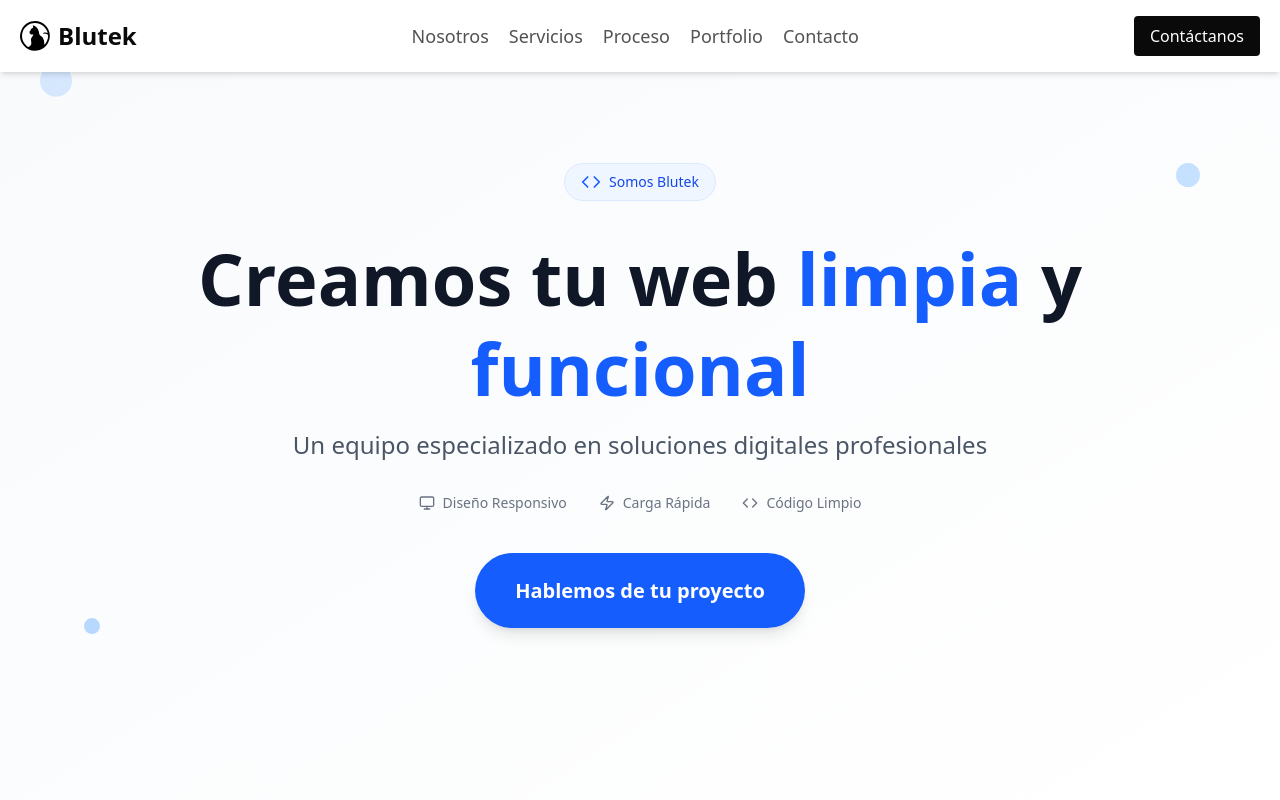
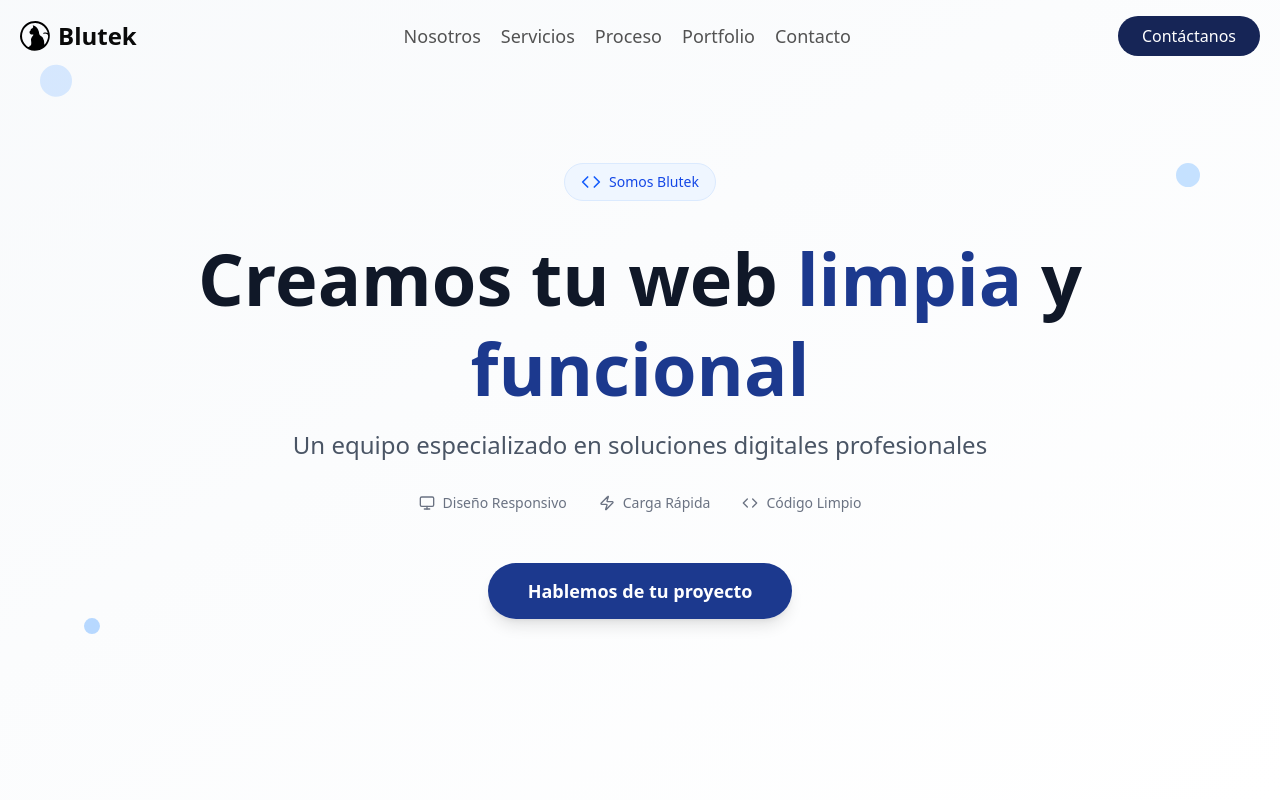
Before and after one commit to NicolasArrastia/BlutekLanding, a React (Vite) app: page / in a window 1280 px wide. Shown: the top 800 px of the page. Built offline with nearby package versions, Linux system fonts and the light colour scheme.

Commit message:
fix styles

```diff
--- a/src/components/Form/Button.tsx
+++ b/src/components/Form/Button.tsx
@@ -3,7 +3,7 @@ type Props = React.ButtonHTMLAttributes<HTMLButtonElement>;
 const Button = ({ children, ...props }: Props) => {
   return (
     <button
-      className="bg-neutral-950 font-medium text-white px-4 p-2 rounded-sm cursor-pointer"
+      className="bg-blue-950 font-medium text-white px-6 p-2 rounded-full cursor-pointer"
       {...props}
     >
       {children}
--- a/src/components/Header.tsx
+++ b/src/components/Header.tsx
@@ -1,3 +1,4 @@
+import { useEffect, useState } from "react";
 import { BlutekLogo } from "../assets/svg/index.ts";
 import type { LandingSectionIds } from "../types.ts";
 import Button from "./Form/Button.tsx";
@@ -12,13 +13,27 @@ const NAVBAR: { goTo: LandingSectionIds; label: string }[] = [
 ];
 
 const Header = () => {
+  const [scrolled, setScrolled] = useState(false);
+
+  useEffect(() => {
+    const onScroll = () => {
+      setScrolled(window.scrollY > 10);
+    };
+    window.addEventListener("scroll", onScroll);
+    return () => window.removeEventListener("scroll", onScroll);
+  }, []);
+
   return (
-    <header className="flex w-full py-4 px-5 justify-between items-center absolute top-0 left-0 z-50 bg-white shadow-md">
+    <header
+      className={`fixed w-full py-4 px-5 flex items-center top-0 left-0 z-50 transition-all duration-500 ease-out ${
+        scrolled ? "bg-white shadow-md" : "bg-transparent"
+      }`}
+    >
       <div className="flex items-center gap-2 text-neutral-950 font-semibold text-2xl">
         <SVGIcon src={BlutekLogo} color="black" size={30} />
         Blutek
       </div>
-      <nav className="hidden md:flex gap-5 text-neutral-600 text-lg">
+      <nav className="hidden md:flex gap-5 text-neutral-600 text-lg m-auto">
         {NAVBAR.map((item) => (
           <a key={item.goTo} href={`#${item.goTo}`}>
             {item.label}
--- a/src/sections/HeroSection.tsx
+++ b/src/sections/HeroSection.tsx
@@ -13,7 +13,9 @@ const HeroSection = () => {
             className="inline-flex items-center gap-2 px-4 py-2 bg-blue-50 rounded-full border border-blue-100"
           >
             <Code className="w-5 h-5 text-blue-600" />
-            <span className="text-sm font-medium text-blue-700">Somos Blutek</span>
+            <span className="text-sm font-medium text-blue-700">
+              Somos Blutek
+            </span>
           </motion.div>
 
           <motion.div
@@ -23,9 +25,8 @@ const HeroSection = () => {
             className="space-y-4"
           >
             <h1 className="text-5xl md:text-6xl lg:text-7xl font-bold text-gray-900 leading-tight">
-              Creamos tu web{" "}
-              <span className="text-blue-600">limpia</span> y{" "}
-              <span className="text-blue-600">funcional</span>
+              Creamos tu web <span className="text-blue-900">limpia</span> y{" "}
+              <span className="text-blue-900">funcional</span>
             </h1>
 
             <p className="text-xl md:text-2xl text-gray-600 max-w-3xl mx-auto">
@@ -68,16 +69,13 @@ const HeroSection = () => {
             transition={{ duration: 0.6, delay: 0.6 }}
             className="pt-8"
           >
-            <motion.div
-              whileHover={{ scale: 1.05 }}
-              whileTap={{ scale: 0.95 }}
-            >
-<a
-  href="#contact"
-  className="bg-blue-600 hover:bg-blue-700 text-white px-10 py-6 text-xl font-semibold rounded-full shadow-lg hover:shadow-xl transition-all duration-300"
->
-  Hablemos de tu proyecto
-</a>
+            <motion.div whileHover={{ scale: 1.05 }} whileTap={{ scale: 0.95 }}>
+              <a
+                href="#contact"
+                className="bg-blue-900 hover:bg-blue-600 text-white px-10 py-4 text-lg font-semibold rounded-full shadow-lg hover:shadow-xl transition-all duration-300"
+              >
+                Hablemos de tu proyecto
+              </a>
             </motion.div>
           </motion.div>
 
@@ -85,38 +83,38 @@ const HeroSection = () => {
             <motion.div
               animate={{
                 y: [0, -20, 0],
-                rotate: [0, 5, 0]
+                rotate: [0, 5, 0],
               }}
               transition={{
                 duration: 4,
                 repeat: Infinity,
-                ease: "easeInOut"
+                ease: "easeInOut",
               }}
               className="absolute top-20 left-10 w-8 h-8 bg-blue-200 rounded-full opacity-60"
             />
             <motion.div
               animate={{
                 y: [0, 20, 0],
-                rotate: [0, -5, 0]
+                rotate: [0, -5, 0],
               }}
               transition={{
                 duration: 5,
                 repeat: Infinity,
                 ease: "easeInOut",
-                delay: 1
+                delay: 1,
               }}
               className="absolute top-40 right-20 w-6 h-6 bg-blue-300 rounded-full opacity-50"
             />
             <motion.div
               animate={{
                 y: [0, -15, 0],
-                x: [0, 10, 0]
+                x: [0, 10, 0],
               }}
               transition={{
                 duration: 6,
                 repeat: Infinity,
                 ease: "easeInOut",
-                delay: 2
+                delay: 2,
               }}
               className="absolute bottom-40 left-20 w-4 h-4 bg-blue-400 rounded-full opacity-40"
             />
```
